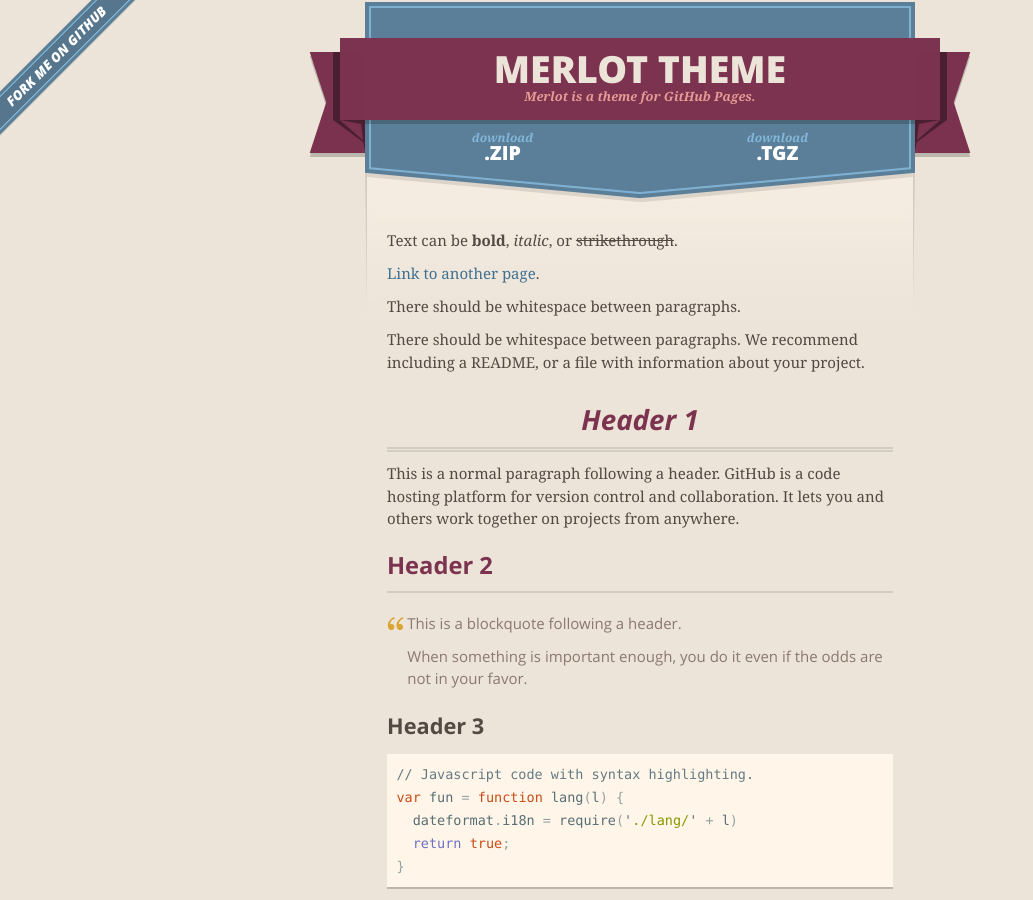
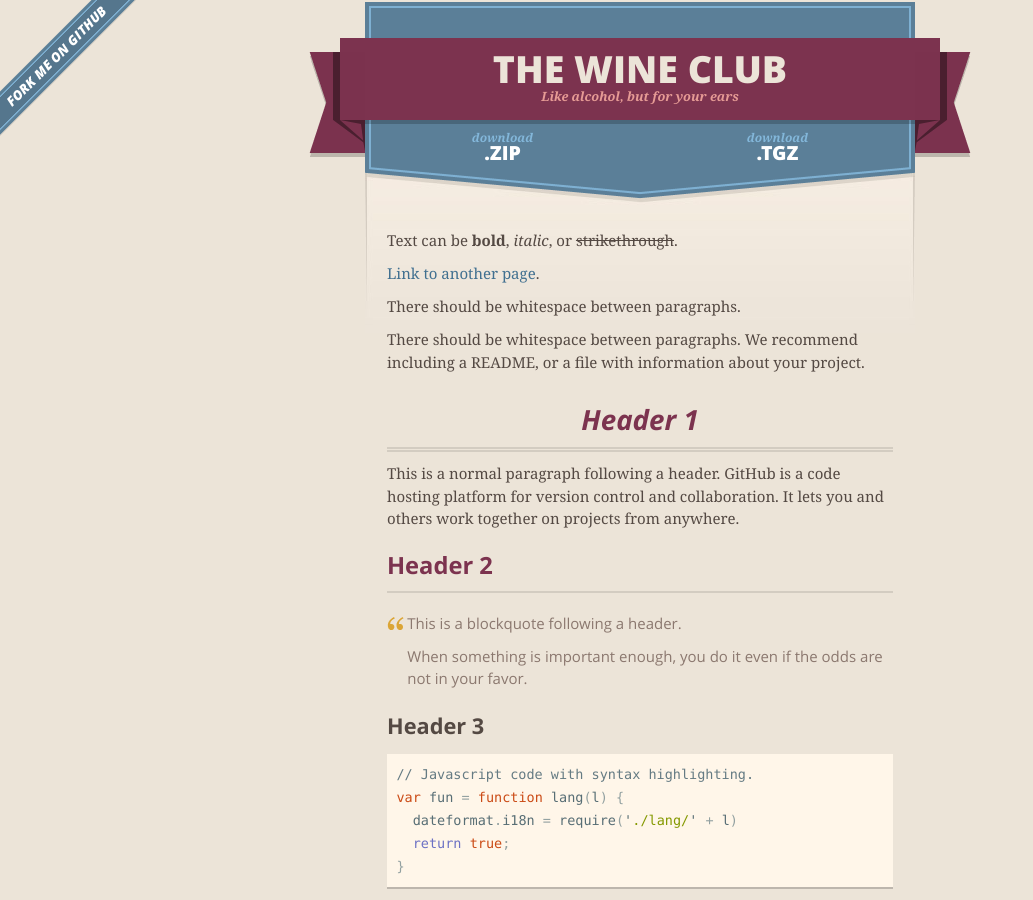
Before and after one commit to chriswoodsanim/thewineclub, a Jekyll site: the page built from index.md, in a window 1280 px wide and 900 px high. Shown: the whole window, without its empty margins (0-1033 px from the left). Built offline with Jekyll 4.4.1, drawn with Linux system fonts in a browser that asks for light colours.

Commit message:
Update _config.yml

```diff
--- a/_config.yml
+++ b/_config.yml
@@ -1,5 +1,5 @@
-title: Merlot theme
-description: Merlot is a theme for GitHub Pages.
+title: The Wine Club
+description: Like alcohol, but for your ears
 show_downloads: true
 google_analytics:
 theme: jekyll-theme-merlot
```
